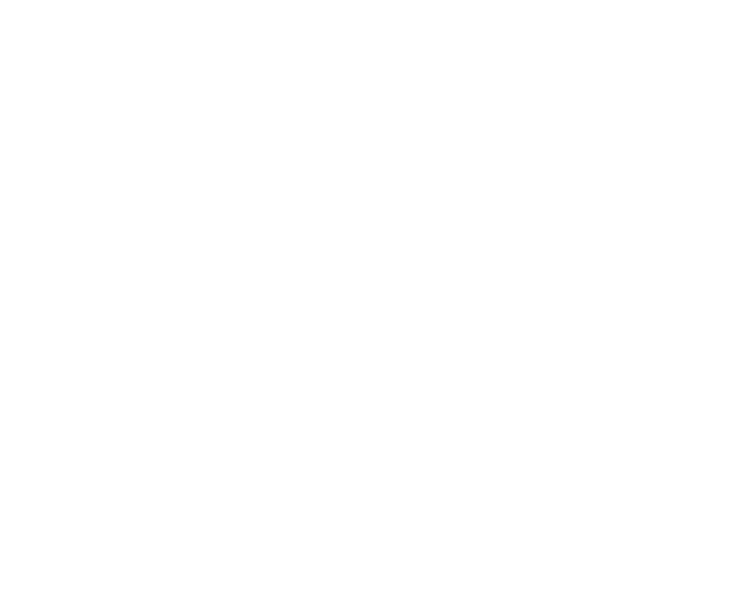
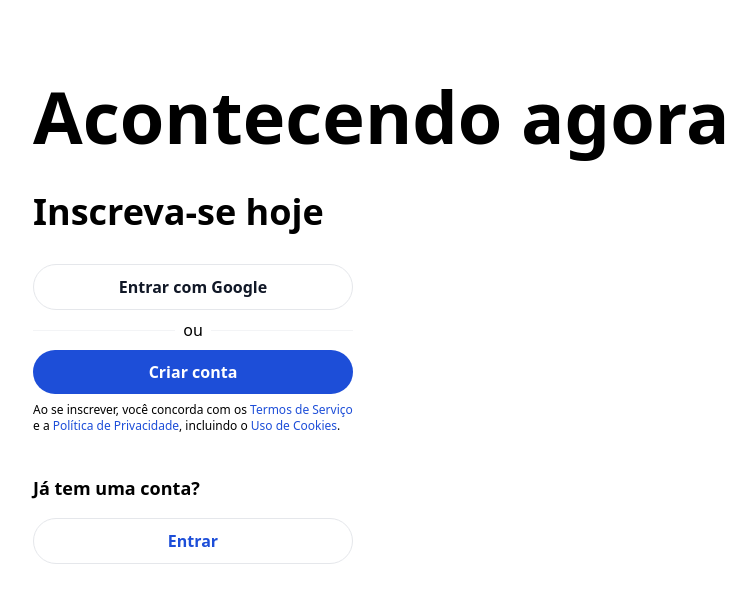
Before and after one commit to caioorleans/x-clone-web-ui, an Angular app: page / in a window 1280 px wide. Shown: the top 602 px of the page, without its empty margins (497-1253 px from the left). Built offline with nearby package versions, Linux system fonts and the light colour scheme.

Commit message:
Login page structure complete

```diff
--- a/src/app/app.component.html
+++ b/src/app/app.component.html
@@ -1 +1,5 @@
-<router-outlet />
+<div class="w-100 min-h-screen">
+    <div class="mx-auto">
+        <router-outlet></router-outlet>
+    </div>
+</div>
--- a/src/app/app.routes.ts
+++ b/src/app/app.routes.ts
@@ -1,3 +1,6 @@
 import { Routes } from '@angular/router';
+import { LoginPageComponent } from './pages/authentication/login-page/login-page.component';
 
-export const routes: Routes = [];
+export const routes: Routes = [
+    {path:"", component: LoginPageComponent}
+];
--- /dev/null
+++ b/src/app/pages/authentication/login-page/login-page.component.html
@@ -0,0 +1,29 @@
+<div class="w-full min-h-screen flex">
+    <div class="grow"></div>
+    <div class="w-[750px] h-full flex flex-col ">
+        <span class="mb-10 mt-20 text-7xl font-sans font-bold">Acontecendo agora</span>
+        <div class="w-80">
+            <h1 class="text-4xl font-sans font-bold mb-8">Inscreva-se hoje</h1>
+            <button type="button" class="w-full py-2.5 px-5 me-2 mb-2 text-base font-bold text-gray-900 focus:outline-none bg-white rounded-full border border-gray-200 hover:bg-gray-100 hover:text-blue-700 focus:z-10 focus:ring-4 focus:ring-gray-100">
+                Entrar com Google
+            </button>
+            <div class="flex w-full items-center mb-2">
+                <div class="w-full h-px bg-gray-100"></div>
+                <p class="mr-2 ml-2">ou</p>
+                <div class="w-full h-px bg-gray-100"></div>
+            </div>
+            <button type="button" class="w-full text-white bg-blue-700 hover:bg-blue-800 focus:outline-none focus:ring-4 focus:ring-blue-300 font-bold rounded-full text-base px-5 py-2.5 text-center me-2 mb-2 dark:bg-blue-600 dark:hover:bg-blue-700 dark:focus:ring-blue-800">
+                Criar conta
+            </button>
+            <p class="text-xs mb-10">Ao se inscrever, você concorda com os <a class="text-blue-700 hover:underline">Termos de Serviço</a> e a <a class="text-blue-700 hover:underline">Política de Privacidade</a>, incluindo o <a class="text-blue-700 hover:underline">Uso de Cookies</a>.</p>
+            <p class="font-sans font-bold text-lg mb-4">Já tem uma conta?</p>
+            <button type="button" class="w-full py-2.5 px-5 me-2 mb-2 text-base font-bold text-blue-700 focus:outline-none bg-white rounded-full border border-gray-200 hover:bg-gray-100 hover:text-blue-700 focus:z-10 focus:ring-4 focus:ring-gray-100">
+                Entrar
+            </button>
+        </div>
+
+    </div>
+</div>
+<footer>
+
+</footer>
```
Also changed, not shown: src/app/pages/authentication/login-page/login-page.component.ts (added, +12 -0 lines), src/app/pages/authentication/login-page/login-page.component.css (added).
